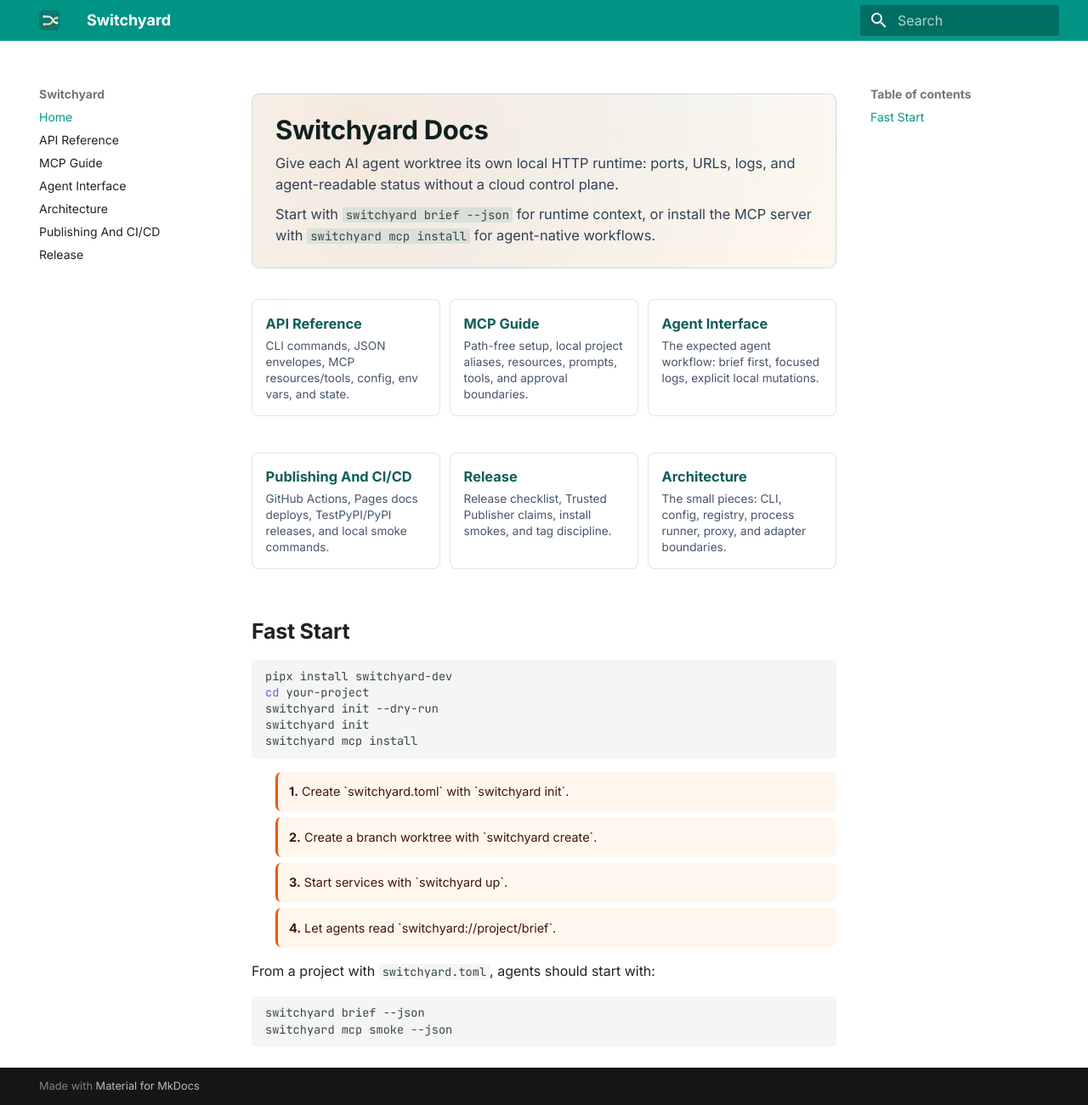
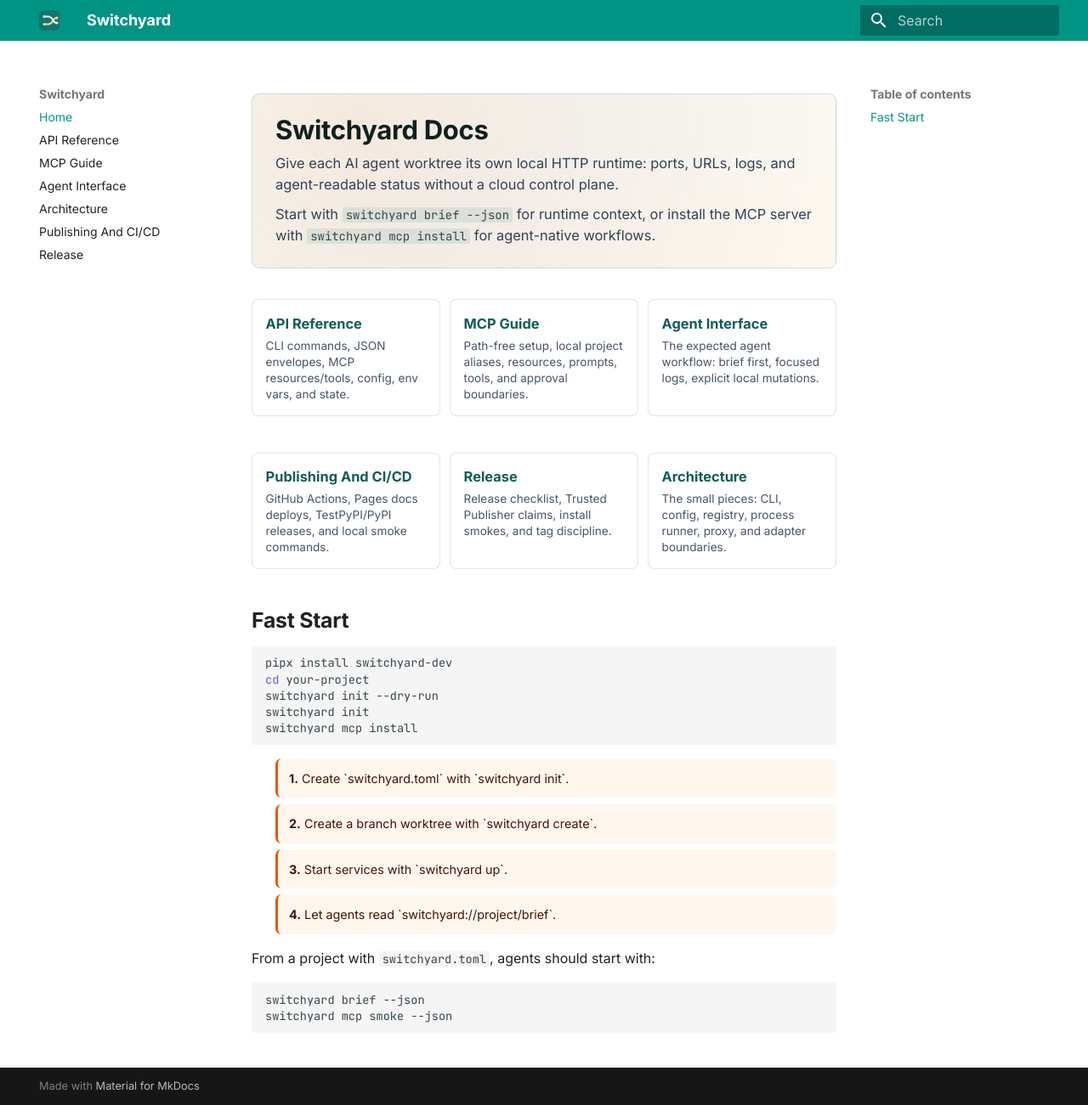
Before and after one commit to hwennnn/switchyard, an MkDocs documentation site: the page built from docs/index.md, in a window 1280 px wide and 1301 px high. Shown: the whole window at 85% size. Built offline with MkDocs 1.6.1 and Material for MkDocs 9.7.7, drawn with Linux system fonts in a browser that asks for light colours.

Commit message:
Tune docs scale after local inspection

```diff
--- a/docs/assets/stylesheets/extra.css
+++ b/docs/assets/stylesheets/extra.css
@@ -12,10 +12,16 @@
 
 .md-typeset h1 {
   color: var(--switchyard-ink);
+  margin-bottom: 0.8rem;
+  font-size: 1.75rem;
+  line-height: 1.16;
   font-weight: 750;
 }
 
 .md-typeset h2 {
+  margin: 1.45rem 0 0.55rem;
+  font-size: 1.24rem;
+  line-height: 1.22;
   font-weight: 700;
 }
 
@@ -115,8 +121,20 @@
 }
 
 @media screen and (max-width: 44.9375em) {
+  .md-content__inner {
+    padding-top: 0.25rem;
+  }
+
   .md-typeset .hero {
     padding: 1rem;
+  }
+
+  .md-typeset h1 {
+    font-size: 1.48rem;
+  }
+
+  .md-typeset h2 {
+    font-size: 1.12rem;
   }
 
   .md-typeset .hero h1 {
```
